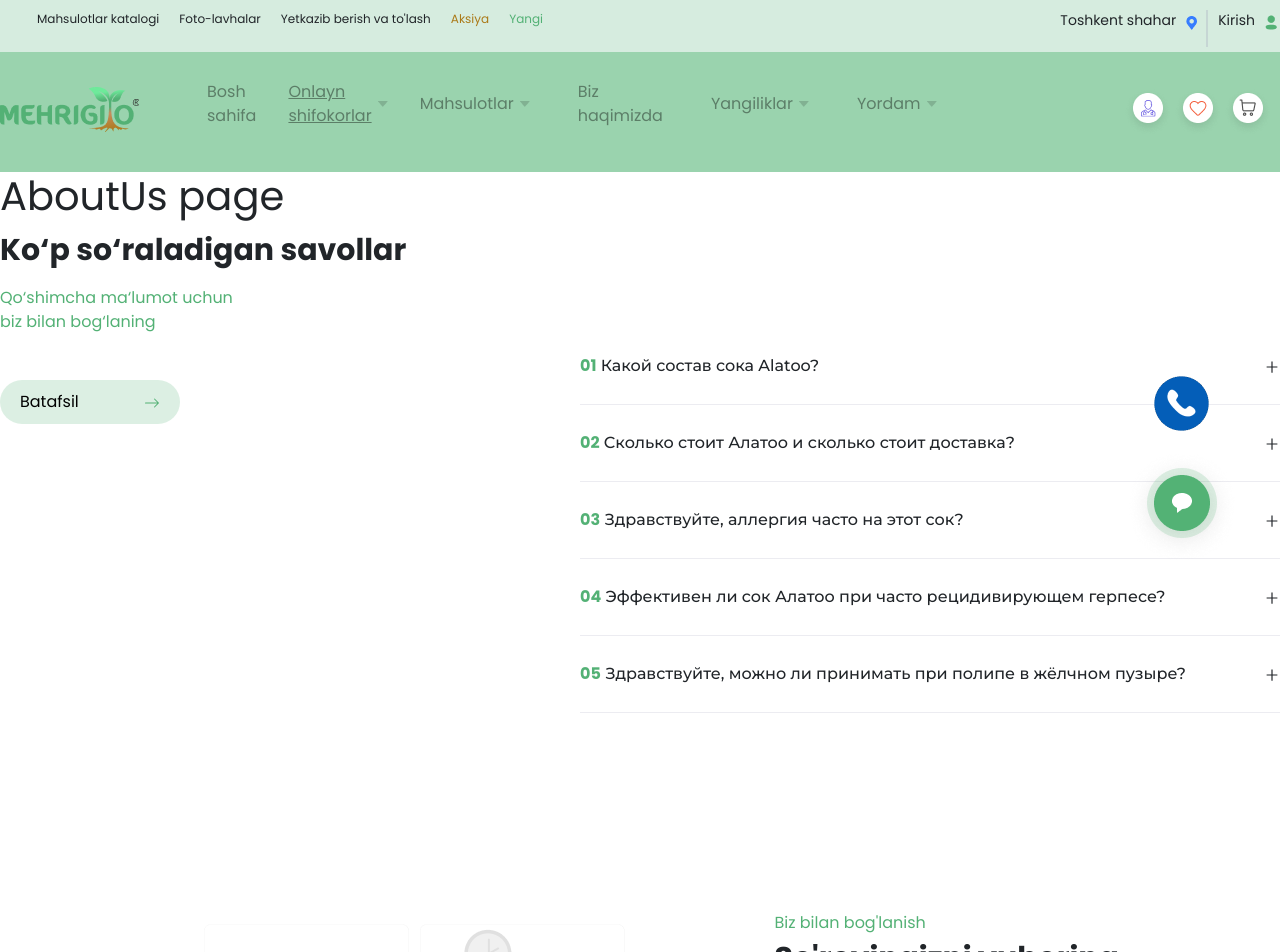
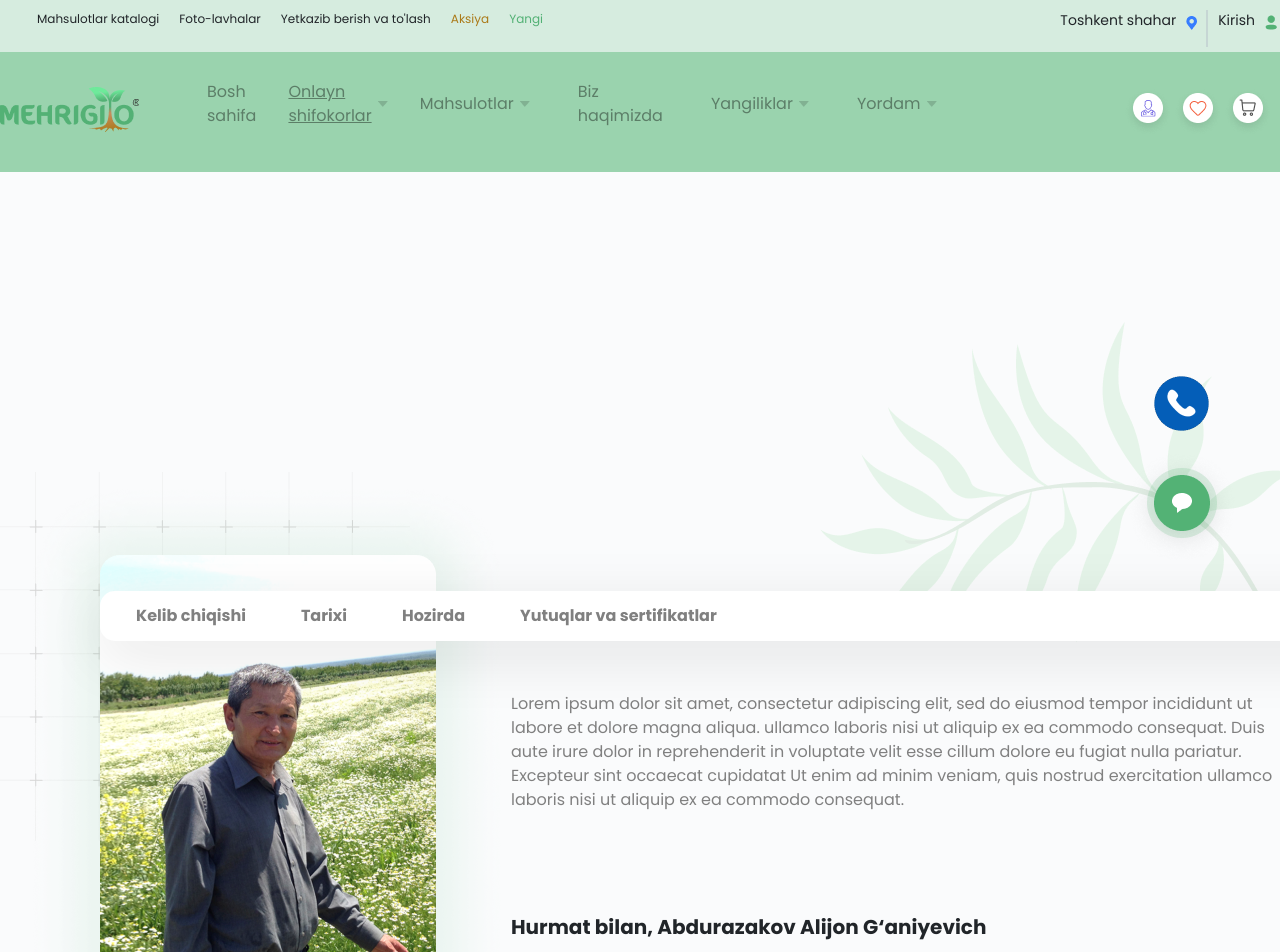
Before and after one commit to Mehrigiyo-Test/mehrigiyo-test, a React (Create React App) app: page /aboutUs in a window 1280 px wide. Shown: the top 952 px of the page. Built offline with nearby package versions, Linux system fonts and the light colour scheme.

Commit message:
added new component

```diff
--- /dev/null
+++ b/src/components/HistoryMehrigiyo/HistoryMehrigiyo.jsx
@@ -0,0 +1,45 @@
+import React from "react";
+import "./HistoryMehrigiyo.scss";
+import img from "../../images/imgOldPerson.png";
+import imgLeaf from "../../images/leafAnother.png";
+
+const HistoryMehrigiyo = () => {
+  return (
+    <section className="HistoryMehrigiyo-S GlobalWrapper">
+      <div className="HistoryMehrigiyo ">
+        <div className="HistoryMehrigiyo__img">
+          <img src={img} alt="history of Megrigiyo" />
+        </div>
+        <div className="HistoryMehrigiyo__text">
+          <p className="HistoryMehrigiyo__text__paragraph1">
+            Lorem ipsum dolor sit amet, consectetur adipiscing elit, sed do
+            eiusmod tempor incididunt ut labore et dolore magna aliqua. ullamco
+            laboris nisi ut aliquip ex ea commodo consequat. Duis aute irure
+            dolor in reprehenderit in voluptate velit esse cillum dolore eu
+            fugiat nulla pariatur. Excepteur sint occaecat cupidatat Ut enim ad
+            minim veniam, quis nostrud exercitation ullamco laboris nisi ut
+            aliquip ex ea commodo consequat.
+          </p>
+          <p className="HistoryMehrigiyo__text__paragraph2">
+            Hurmat bilan, Abdurazakov Alijon G‘aniyevich
+          </p>
+          <p className="HistoryMehrigiyo__text__paragraph3">
+            “Mehrigiyo” shirkati asoschisi, farmatsevt, xalq tabibi, Turon
+            Fanlar akademiyasi akademigi.
+          </p>
+        </div>
+      </div>
+      <div className="flexBtns">
+          <button className="flexBtns__btn">Kelib chiqishi</button>
+          <button className="flexBtns__btn">Tarixi</button>
+          <button className="flexBtns__btn">Hozirda</button>
+          <button className="flexBtns__btn">Yutuqlar va sertifikatlar</button>
+      </div>
+      <div className="imgLeaf">
+          <img src={imgLeaf} />
+      </div>
+    </section>
+  );
+};
+
+export default HistoryMehrigiyo;
--- /dev/null
+++ b/src/components/HistoryMehrigiyo/HistoryMehrigiyo.scss
@@ -0,0 +1,81 @@
+.HistoryMehrigiyo-S {
+    position: relative;
+    overflow: hidden;
+
+    .HistoryMehrigiyo {
+        display: flex;
+        // align-items: center;
+        margin-top: 300px;
+
+        // &__img{
+        //     img{
+        //     }
+        // }
+        &__text {
+            padding: 220px 0 0 0;
+
+            &__paragraph1 {
+                color: grey;
+                font-weight: 400;
+                font-size: 16px;
+                line-height: 24px;
+                margin-bottom: 100px;
+            }
+
+            &__paragraph2 {
+                font-weight: 700;
+                font-size: 20px;
+                line-height: 30px;
+                margin-bottom: 10px;
+            }
+
+            &__paragraph3 {
+                font-weight: 400;
+                font-size: 14px;
+                line-height: 21px;
+                font-style: italic;
+            }
+        }
+    }
+
+    .flexBtns {
+        display: flex;
+        width: 100%;
+        padding: 7px 13px;
+        background-color: rgb(255, 255, 255);
+        gap: 9px;
+        position: absolute;
+        bottom: 465px;
+        left: 100px;
+        border-radius: 15px;
+        box-shadow: 0px 15px 60px rgba(22, 22, 22, 0.1);
+
+        &__btn {
+            padding: 7px 23px;
+            transition: 0.3s;
+            background-color: unset;
+            border: none;
+            font-size: 16px;
+            line-height: 22px;
+            font-weight: 600;
+            border-radius: 10px;
+            color: grey;
+
+            &:focus {
+                background-color: #DDEFE3;
+                color: #53B175;
+            }
+        }
+    }
+
+    .imgLeaf {
+        img {
+            position: absolute;
+            right: -20px;
+            top: 150px;
+            z-index: -1;
+            opacity: 0.1;
+        }
+    }
+
+}
--- a/src/components/TopDoctors/TopDoctors.scss
+++ b/src/components/TopDoctors/TopDoctors.scss
@@ -33,9 +33,9 @@
             }
         }
 
-        .imgSecond {
+        // .imgSecond {
 
-        }
+        // }
     }
 
     &__paragraph1 {
--- a/src/pages/AboutUs/AboutUs.jsx
+++ b/src/pages/AboutUs/AboutUs.jsx
@@ -1,8 +1,10 @@
 import React from 'react'
+import HistoryMehrigiyo from '../../components/HistoryMehrigiyo/HistoryMehrigiyo'
+import "./AboutUs.scss"
 
 function AboutUs() {
   return (
-    <h1>AboutUs page</h1>
+    <HistoryMehrigiyo />
   )
 }
 
--- /dev/null
+++ b/src/pages/AboutUs/AboutUs.scss
@@ -0,0 +1,3 @@
+body{
+    background-color: #FAFBFC !important;
+}
```
Also changed, not shown: src/images/imgOldPerson.png (added), src/images/leafAnother.png (added).
